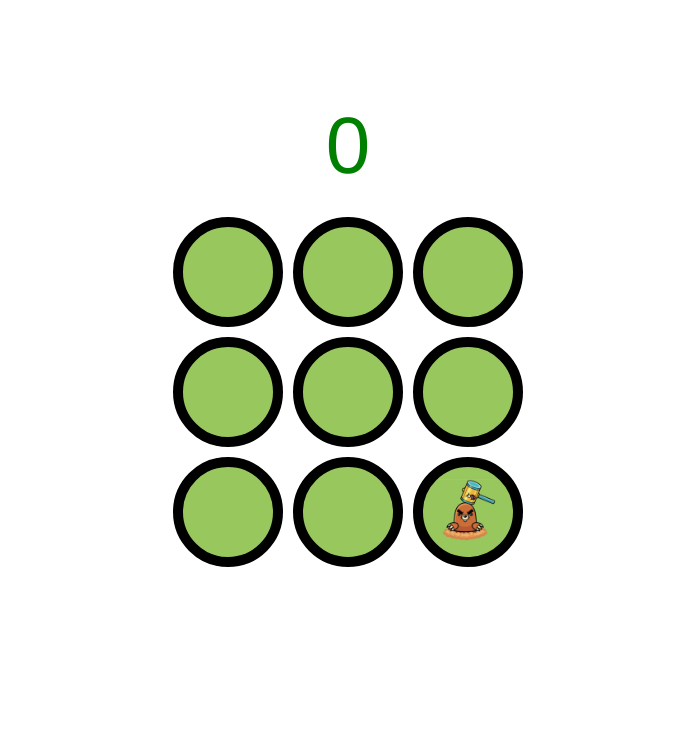
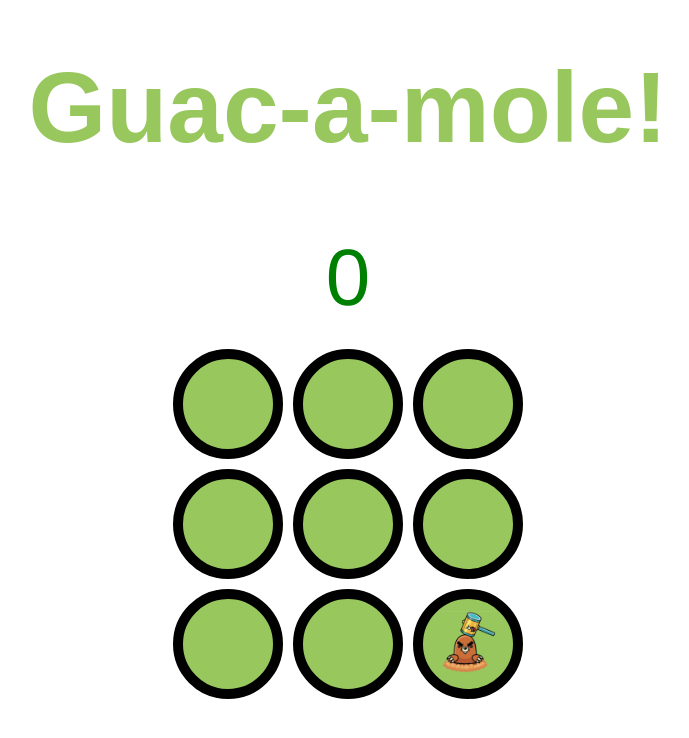
Before and after one commit to GarrettEstrin/guac-a-mole, a plain HTML site: page index.html in a window 1280 px wide. Shown: the whole page, without its empty margins (292-981 px from the left). Drawn offline with Linux system fonts and the light colour scheme.

Commit message:
added title and negative scores

```diff
--- a/index.html
+++ b/index.html
@@ -8,6 +8,7 @@
     <link rel="stylesheet" href="./style.css" media="screen" title="no title" charset="utf-8">
   </head>
   <body>
+    <h1>Guac-a-mole!</h1>
 
 <div id="score-board">0</div>
 <div id="container">
--- a/main.js
+++ b/main.js
@@ -7,6 +7,8 @@ var scoreBoard = document.getElementById('score-board');
 var theContainer = document.getElementById('container');
 // create box variables. id=boxNum
 var holes = document.querySelectorAll('.hole');
+
+// Timer
 
 // Mole
 var mole = '<img width="60px" src="mole2.png" alt="mole" align="center" />';
@@ -21,6 +23,7 @@ function randomInt(n){
   return Math.floor(n * Math.random())
 }
 
+
 // Functions called on page load
 firstHole();
 
@@ -29,6 +32,8 @@ holes.forEach(function(el){
   el.addEventListener('click', function(){
     if(el.innerHTML === ""){
       console.log('miss');
+      score = score - 100;
+      scoreBoard.innerHTML = score;
     }
     else {
       console.log('hit');
--- a/style.css
+++ b/style.css
@@ -4,6 +4,15 @@ body {
   margin: 100px auto;
   width: 800px;
   height: 400px;
+}
+
+h1 {
+  font-size: 100px;
+  font-family: Arial, sans-serif;
+  font-weight: 600;
+  text-align: center;
+  color: #98c75e;
+  margin-top: -50px;
 }
 .hole {
   height: 90px;
```
